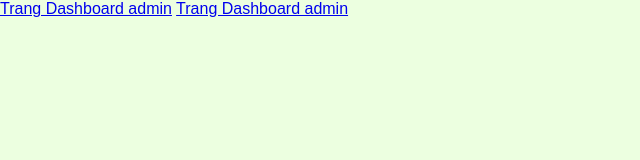
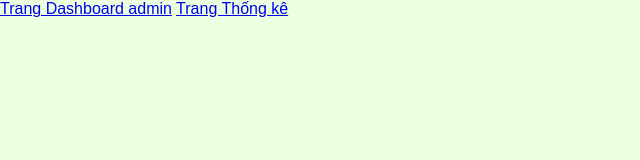
Before and after one commit to dangnguyen2311/-_b_d_ph-n_Admin.github.io, a plain HTML site: page index.html in a window 1280 px wide. Shown: the full height of the page, 0-640 px from the left. Drawn offline with Linux system fonts and the light colour scheme; files that its build step writes are made by us from their sources.

Commit message:
Update index.html

```diff
--- a/index.html
+++ b/index.html
@@ -10,7 +10,7 @@
 </head>
 <body>
     <a href="https://dangnguyen2311.github.io/-_b_d_ph-n_Admin.github.io/Dashboard%20admin/Dashboard%20admin.html"> Trang Dashboard admin</a>
-    <a href="https://dangnguyen2311.github.io/-_b_d_ph-n_Admin.github.io/Th%E1%BB%91ng%20k%C3%AA/Th%E1%BB%91ng%20k%C3%AA.html"> Trang Dashboard admin</a>
+    <a href="https://dangnguyen2311.github.io/-_b_d_ph-n_Admin.github.io/Th%E1%BB%91ng%20k%C3%AA/Th%E1%BB%91ng%20k%C3%AA.html"> Trang Thống kê</a>
 
 </body>
 </html>
```
